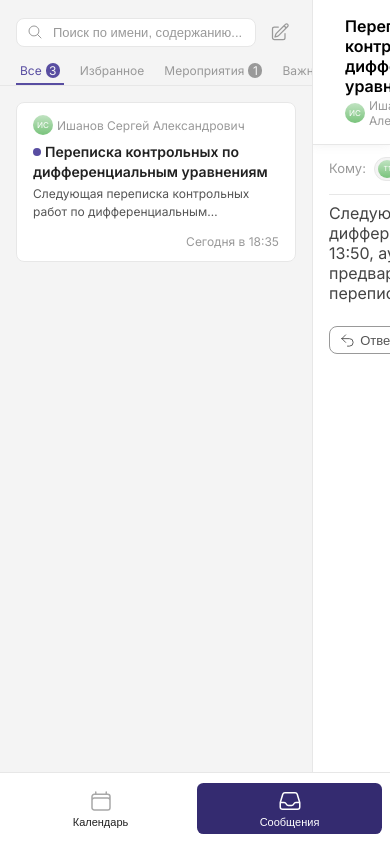
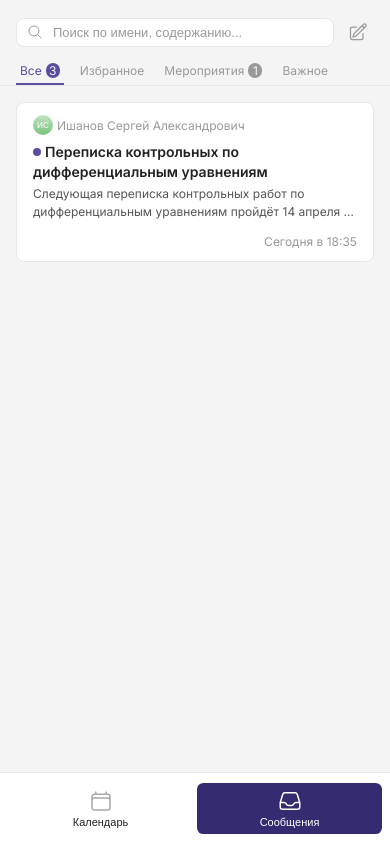
Before and after one commit to adymeda/bfu-csu, a React (Vite) app in the folder frontend/: page /inbox in a window 390 px wide. Built offline with nearby package versions, Linux system fonts and the light colour scheme.

Commit message:
Add MessageDisplay adaptive mobile styles

```diff
--- a/frontend/src/pages/InboxPage.tsx
+++ b/frontend/src/pages/InboxPage.tsx
@@ -13,12 +13,17 @@ const TABS = [
 
 function InboxPage() {
     const [activeTab, setActiveTab] = useState(0)
+    const [currentMessageId, setCurrentMessageId] = useState<number | null>(null)
     const tabsRef = useRef<HTMLDivElement>(null)
 
     function handleWheel(e: React.WheelEvent<HTMLDivElement>) {
         if (tabsRef.current) {
             tabsRef.current.scrollLeft += e.deltaY
         }
+    }
+
+    function handleMessageClick(id: number) {
+        setCurrentMessageId(id)
     }
 
     return (
@@ -50,11 +55,15 @@ function InboxPage() {
                 </div>
 
                 <div className="inbox-sidebar__messages">
-                    <Message author="Ишанов Сергей Александрович" title="Переписка контрольных по дифференциальным уравнениям" text="Следующая переписка контрольных работ по дифференциальным уравнениям пройдёт 14 апреля в 13:50, аудитория 229. Старосты должны предварительно предоставить списки переписываемых контрольных работ" isRead={false}/>
+                    <div onClick={() => handleMessageClick(1)}>
+                        <Message author="Ишанов Сергей Александрович" title="Переписка контрольных по дифференциальным уравнениям" text="Следующая переписка контрольных работ по дифференциальным уравнениям пройдёт 14 апреля в 13:50, аудитория 229. Старосты должны предварительно предоставить списки переписываемых контрольных работ" isRead={false}/>
+                    </div>
                 </div>
             </div>
-            <div className="inbox-content">
-                <MessageDisplay author="Ишанов Сергей Александрович" title="Переписка контрольных по дифференциальным уравнениям" text="Следующая переписка контрольных работ по дифференциальным уравнениям пройдёт 14 апреля в 13:50, аудитория 229. Старосты должны предварительно предоставить списки переписываемых контрольных работ"/>
+            <div className={`inbox-content${currentMessageId !== null ? " inbox-content--active" : ""}`}>
+                {currentMessageId !== null && (
+                    <MessageDisplay author="Ишанов Сергей Александрович" title="Переписка контрольных по дифференциальным уравнениям" text="Следующая переписка контрольных работ по дифференциальным уравнениям пройдёт 14 апреля в 13:50, аудитория 229. Старосты должны предварительно предоставить списки переписываемых контрольных работ"/>
+                )}
             </div>
         </div>
     )
--- a/frontend/src/styles/components/inbox/MessageDisplay.scss
+++ b/frontend/src/styles/components/inbox/MessageDisplay.scss
@@ -90,6 +90,7 @@
 
         &-buttons {
             display: flex;
+            flex-wrap: wrap;
             align-items: center;
             gap: .25rem;
             margin: .5rem 0;
@@ -106,6 +107,7 @@
                 color: var(--text-secondary-color);
                 border: 1px solid var(--text-info-color);
                 font-size: 13px;
+                white-space: nowrap;
 
                 cursor: pointer;
                 user-select: none;
@@ -181,3 +183,24 @@
         margin-bottom: 1rem;
     }
 }
+
+@media screen and (max-width: 768px) {
+    .message-display {
+        &__content {
+            flex-direction: column;
+            overflow-y: auto;
+            overflow-x: hidden;
+        }
+
+        &__text-area {
+            flex-grow: 0;
+        }
+
+        &__attachments-area {
+            width: 100%;
+            border-left: none;
+            border-top: 1px solid var(--border-primary-color);
+            overflow-y: visible;
+        }
+    }
+}
--- a/frontend/src/styles/pages/InboxPage.scss
+++ b/frontend/src/styles/pages/InboxPage.scss
@@ -142,3 +142,26 @@
         overflow: hidden;
     }
 }
+
+@media screen and (max-width: 768px) {
+    .inbox {
+        position: relative;
+        overflow: hidden;
+
+        &-sidebar {
+            max-width: 100%;
+        }
+
+        &-content {
+            position: absolute;
+            inset: 0;
+            border-left: none;
+            transform: translateX(100%);
+            transition: transform 0.25s ease;
+
+            &--active {
+                transform: translateX(0);
+            }
+        }
+    }
+}
```
